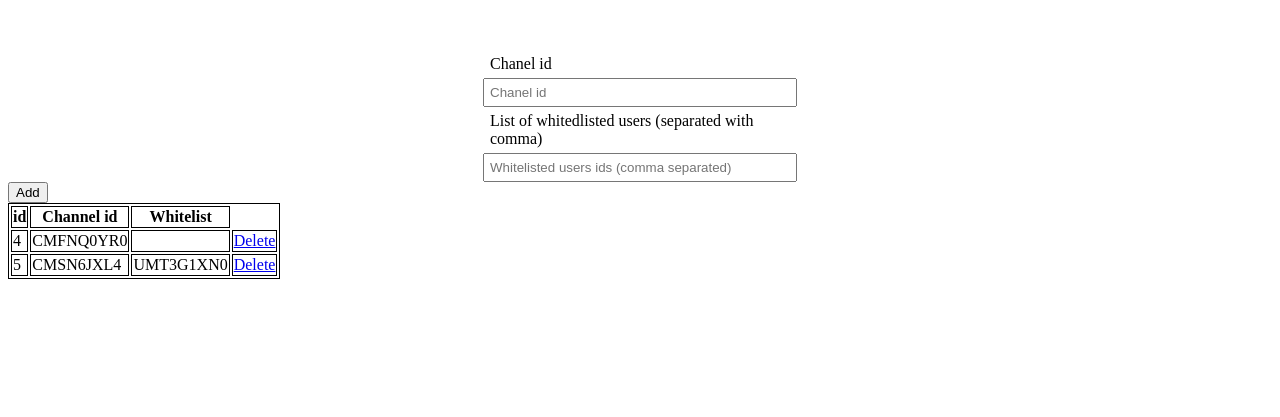
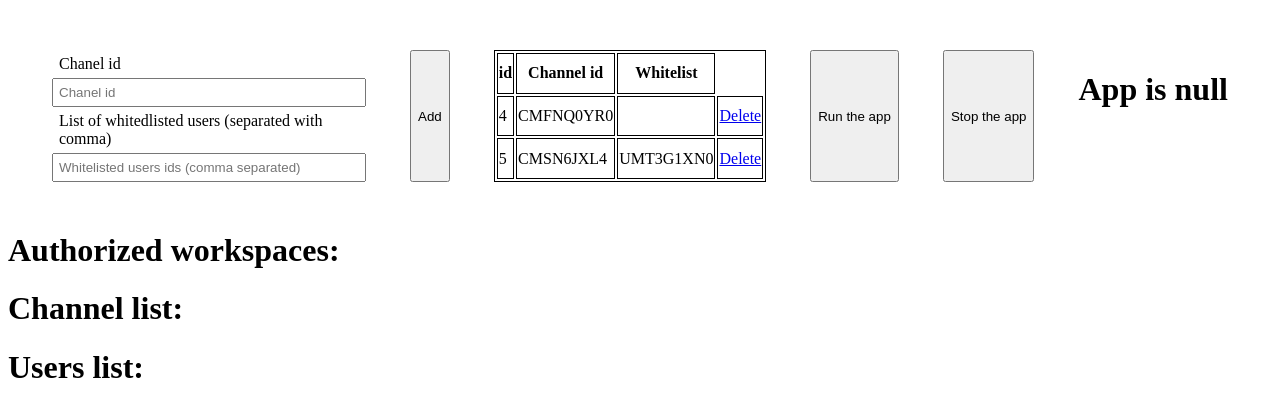
Before and after one commit to asmelkowski/slack_readonly_hack, a Flask app: page / in a window 1280 px wide. Shown: the top 417 px of the page. Run offline with Flask 2, Linux system fonts and the light colour scheme; data comes from the database, SQL or seed files in the repository; both versions use the stored data as it was after the commit; data that the repository does not hold is empty.

Commit message:
Added more info about workspace, channels and users

```diff
--- a/main.py
+++ b/main.py
@@ -1,10 +1,23 @@
 import sqlite3
+import subprocess
+import os
+import requests
 
+from dotenv import load_dotenv
 from flask import Flask, render_template, request, g, Response, jsonify, redirect
 
 app = Flask(__name__)
 # Load API KEY stored in .env file (not ment for git tracking)
 DATABASE = 'database.db'
+process = None
+state = None
+
+load_dotenv()
+# Load API KEY stored in .env file (not ment for git tracking)
+SLACK_API_KEY = os.getenv('SLACK_API_KEY')
+base_url = 'https://slack.com/api/'
+
+# Function that initiates database
 
 
 def get_db():
@@ -13,12 +26,14 @@ def get_db():
         db = g._database = sqlite3.connect(DATABASE)
     return db
 
-
+# Closes db connection when context is done
 @app.teardown_appcontext
 def close_connection(exception):
     db = getattr(g, '_database', None)
     if db is not None:
         db.close()
+# Creates table "channels" if it doesn't exists
+
 
 def create_table():
     with app.app_context():
@@ -28,10 +43,37 @@ def create_table():
                                                     whitelist TEXT);
             ''')
 
+
 @app.route('/')
 def index():
+    workspace_users = requests.get(f"{base_url}users.list", params={
+        'token': SLACK_API_KEY
+    }).json()
+    users_name_list = [x['real_name'] for x in workspace_users['members']]
+    users_id_list = [x['id'] for x in workspace_users['members']]
+    workspace_users = zip(users_id_list, users_name_list)
+    auth_workspaces = requests.get(f"{base_url}team.info", params={
+        'token': SLACK_API_KEY
+    }).json()
+    if type(auth_workspaces['team']) == dict:
+        workspaces_ids = [auth_workspaces['team']['id']]
+        workspaces_names = [auth_workspaces['team']['name']]
+        workspaces_domains = [auth_workspaces['team']['domain']]
+        auth_workspaces = zip(workspaces_ids, workspaces_names, workspaces_domains)
+    elif type(auth_workspaces['team']) == list:
+        workspaces_ids = [x['id'] for x in auth_workspaces['team']]
+        workspaces_names = [x['name'] for x in auth_workspaces['team']]
+        workspaces_domains = [x['domain'] for x in auth_workspaces['team']]
+        auth_workspaces = zip(workspaces_ids, workspaces_names, workspaces_domains)
+
+    conversation_list = requests.get(f"{base_url}conversations.list", params={
+        'token': SLACK_API_KEY
+    }).json()
+    channels_ids = [x['id'] for x in conversation_list['channels']]
+    channels_names = [x['name'] for x in conversation_list['channels']]
+    conversation_list = zip(channels_ids, channels_names)
     all_data_dict = get_all_data_from_db()
-    return render_template('index.html', all_data_dict=all_data_dict)
+    return render_template('index.html', all_data_dict=all_data_dict, workspaces=auth_workspaces, conversations=conversation_list, users=workspace_users)
 
 
 @app.route('/channels', methods=['GET', 'POST'])
@@ -55,6 +97,7 @@ def handle_data():
         all_data_dict = get_all_data_from_db()
         return jsonify(all_data_dict)
 
+
 @app.route('/delete/<id>', methods=['GET'])
 def delete_row(id):
     with app.app_context():
@@ -65,6 +108,27 @@ def delete_row(id):
                     ''', (id,))
         conn.commit()
     return redirect('/')
+# Route ment for running and stopping deletion.py
+@app.route('/state', methods=['GET', 'POST'])
+def run_slack_app():
+    if request.method == 'POST':
+        data = request.get_json()
+        if data['set_state'] == 'on':
+            global process
+            process = subprocess.Popen('py deletion.py')
+            global state
+            state = "on"
+            print(state)
+        elif data['set_state'] == 'off':
+            try:
+                process.kill()
+                state = "off"
+                print(state)
+            except NameError as e:
+                print(e)
+                print("Proccess was not running")
+    return jsonify({'current_state': state})
+
 
 def get_all_data_from_db():
     with app.app_context():
@@ -87,6 +151,5 @@ def get_all_data_from_db():
     return all_data_dict
 
 
-
 if __name__ == "__main__":
     app.run(host='0.0.0.0', debug=True)
--- a/static/scripts.js
+++ b/static/scripts.js
@@ -1,4 +1,12 @@
 window.onload = () => {
+    fetch('/state')
+        .then(function (response) {
+            return response.json();
+        })
+        .then(function (myJson) {
+            document.getElementById("app_state").innerText = `App is ${myJson['current_state']}`
+        })
+
     var submit = document.getElementById('submit-btn');
     submit.addEventListener('click', function () {
         let channel = document.forms[0][0].value;
@@ -19,9 +27,23 @@ window.onload = () => {
             .then(function (myJson) {
                 myJson.forEach(function (channel) {
                     document.getElementById("table").insertAdjacentHTML('beforeend', `<tr><td>${channel['id']}</td><td>${channel['channel']}</td><td>${channel['whitelist']}</td></tr>`)
-            });
+                });
+            })
+    });
+    let run_btn = document.getElementById("run_app")
+    run_btn.addEventListener('click', () => {
+        postData('state', data = {
+            'set_state': 'on'
+        })
+        document.getElementById("app_state").innerText = "App is on";
     })
-});
+    let stop_btn = document.getElementById("stop_app")
+    stop_btn.addEventListener('click', () => {
+        postData('state', data = {
+            'set_state': 'off'
+        })
+        document.getElementById("app_state").innerText = "App is off";
+    })
 }
 
 // postData('http://example.com/answer', {
@@ -46,4 +68,5 @@ function postData(url = '', data = {}) {
             body: JSON.stringify(data), // body data type must match "Content-Type" header
         })
         .then(response => response.json()); // parses JSON response into native JavaScript objects
+    alert(response);
 }
--- a/static/styles.css
+++ b/static/styles.css
@@ -1,5 +1,8 @@
 .container {
     margin: 50px auto;
+    display: flex;
+    justify-content: space-evenly;
+    flex-flow: row wrap;
 }
 
 .container>form {
--- a/templates/index.html
+++ b/templates/index.html
@@ -34,7 +34,28 @@
             </tr>
             {% endfor %}
         </table>
+        <button id="run_app">Run the app</button>
+        <button id="stop_app">Stop the app</button>
+        <h1 id="app_state"></h1>
     </div>
+    <h1>Authorized workspaces:</h1>
+    <ol>
+        {% for workspace in workspaces %}
+            <li>{{ workspace[0] }} ---- {{ workspace[1] }} ---- {{ workspace[2] }}</li>
+        {% endfor %}
+    </ol>
+    <h1>Channel list:</h1>
+    <ol>
+        {% for conv in conversations %}
+            <li>{{ conv[0] }} ---- {{ conv[1] }}</li>
+        {% endfor %}
+    </ol>
+    <h1>Users list:</h1>
+    <ol>
+        {% for user in users %}
+            <li>{{ user[0] }} ---- {{ user[1] }}</li>
+        {% endfor %}
+    </ol>
 </body>
 
 </html>
```
Also changed, not shown: deletion.py (+24 -21 lines), database.db.
